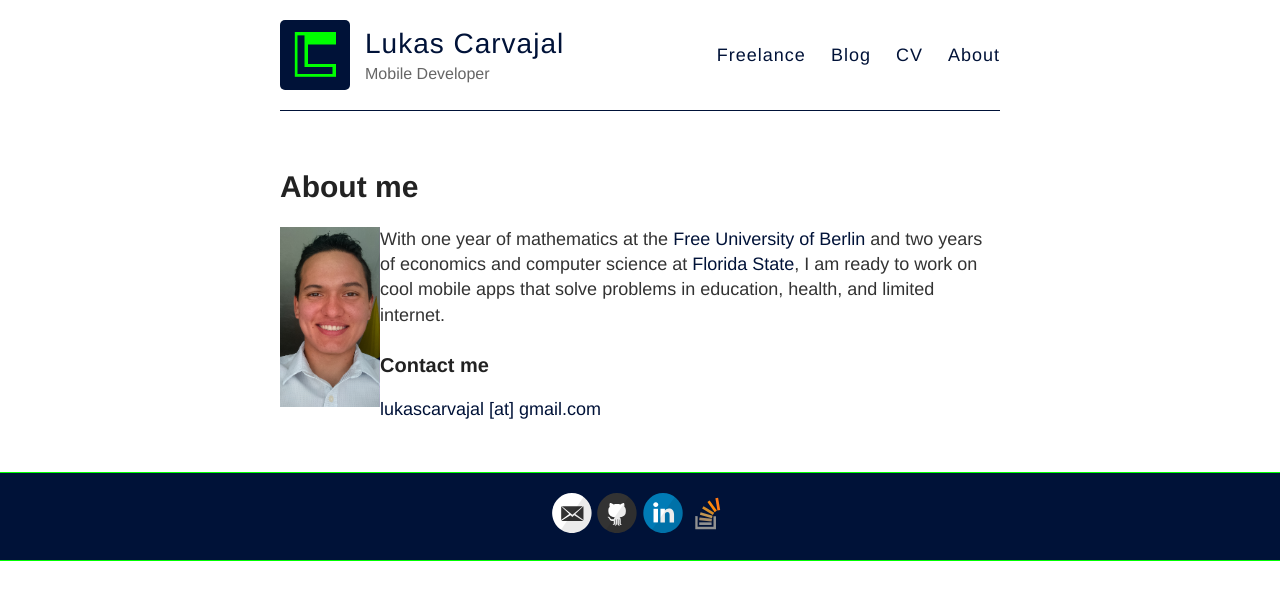
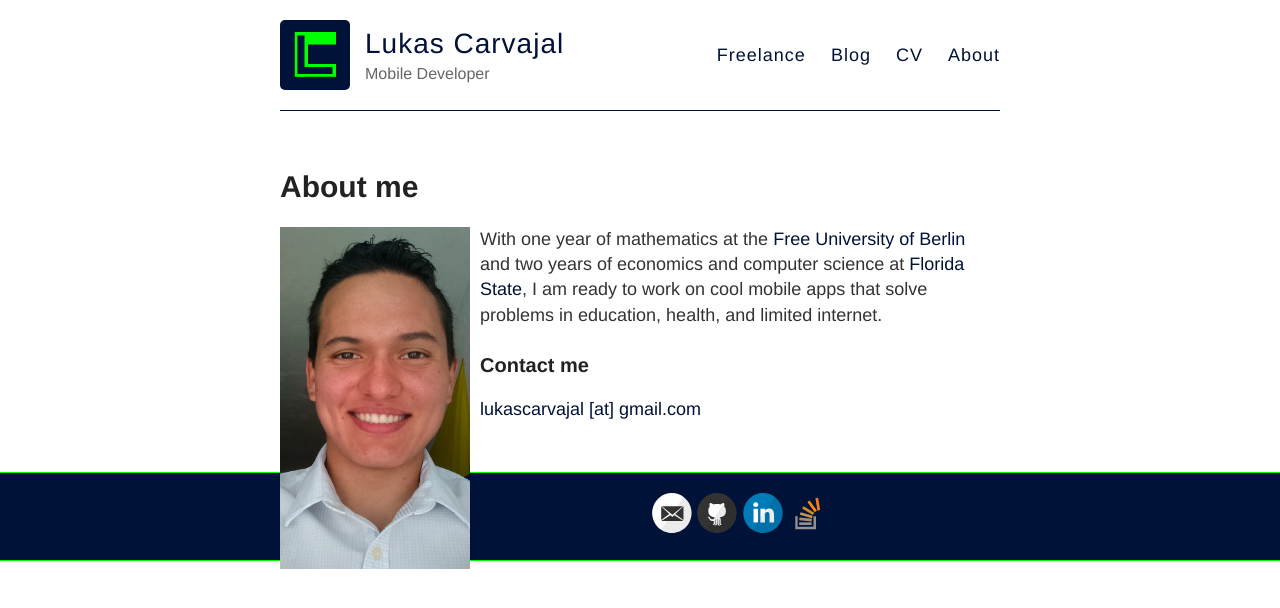
Before and after one commit to Lcarvajal/Lcarvajal.github.io, a Jekyll site: the page built from about.md, in a window 1280 px wide. Shown: the top 608 px of the page. Built offline with Jekyll 4.4.1, drawn with Linux system fonts in a browser that asks for light colours; Markdown is read by kramdown in place of the engine named in the settings.

```diff
--- a/about.md
+++ b/about.md
@@ -4,7 +4,7 @@
 permalink: /about/
 ---
 
-<img class="img-responsive" src="../images/me.png" alt="me" width="100px" style="float:left;">
+<img class="img-responsive" src="../images/me.png" alt="me" width="200px" style="float:left; padding-right: 10px;">
 
 With one year of mathematics at the <a href="https://en.wikipedia.org/wiki/Free_University_Berlin" target="_blank">Free University of Berlin</a> and two years of economics and computer science at <a href="https://en.wikipedia.org/wiki/Florida_State_University" target="_blank">Florida State</a>, I am ready to work on cool mobile apps that solve problems in education, health, and limited internet.
 
```
